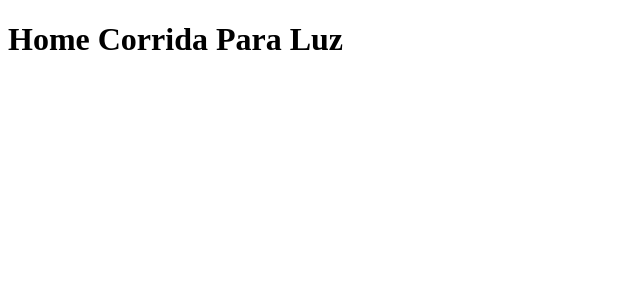
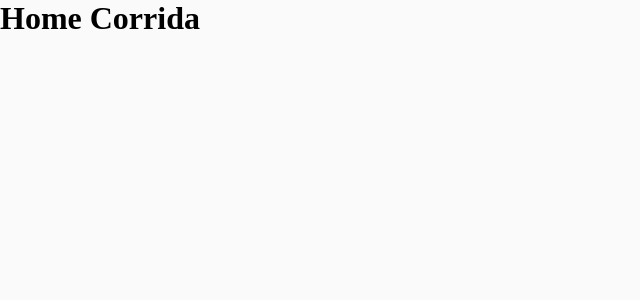
Before and after one commit to Edfrancys/corridaParaLuz, a Next.js app: page / in a window 1280 px wide. Shown: the top 300 px of the page, without its empty margins (0-640 px from the left). Built offline with nearby package versions, Linux system fonts and the light colour scheme.

Commit message:
create myApp and globalStyled

```diff
--- a/package.json
+++ b/package.json
@@ -14,10 +14,12 @@
 	"dependencies": {
 		"next": "^10.1.3",
 		"react": "^17.0.2",
-		"react-dom": "^17.0.2"
+		"react-dom": "^17.0.2",
+		"styled-components": "^5.2.3"
 	},
 	"devDependencies": {
 		"@types/react": "^17.0.3",
+		"@types/styled-components": "^5.1.9",
 		"@typescript-eslint/eslint-plugin": "^4.21.0",
 		"@typescript-eslint/parser": "^4.21.0",
 		"eslint": "^7.23.0",
--- /dev/null
+++ b/src/pages/_app.tsx
@@ -0,0 +1,32 @@
+import React from 'react';
+import type { AppProps } from 'next/app';
+import { createGlobalStyle, ThemeProvider } from 'styled-components';
+
+const GlobalStyle = createGlobalStyle`
+    * {
+        margin: 0;
+        padding: 0;
+        box-sizing: border-box;
+    }
+`;
+const theme = {
+	colors: {
+		background: '#fafafa',
+		primary: '#2e2830',
+		secondary: '#ffd951'
+	}
+};
+
+function MyApp({ Component, pageProps }: AppProps): JSX.Element {
+	return (
+		<>
+			<GlobalStyle />
+			<ThemeProvider theme={theme}>
+				<Component {...pageProps} />
+			</ThemeProvider>
+
+		</>
+	);
+}
+
+export default MyApp;
--- a/src/pages/index.tsx
+++ b/src/pages/index.tsx
@@ -1,8 +1,18 @@
 import React from 'react';
+import styled from 'styled-components';
+
+const Display = styled.div`
+    display: flex;
+
+    height: 100vh;
+    background: #fafafa;
+`;
 
 const Home = (): JSX.Element => {
 	return (
-		<h1>Home Corrida Para Luz</h1>
+		<Display>
+			<h1>Home Corrida</h1>
+		</Display>
 	);
 };
 
```
Also changed, not shown: 1 other file (tests, documents, lock files or other folders).
